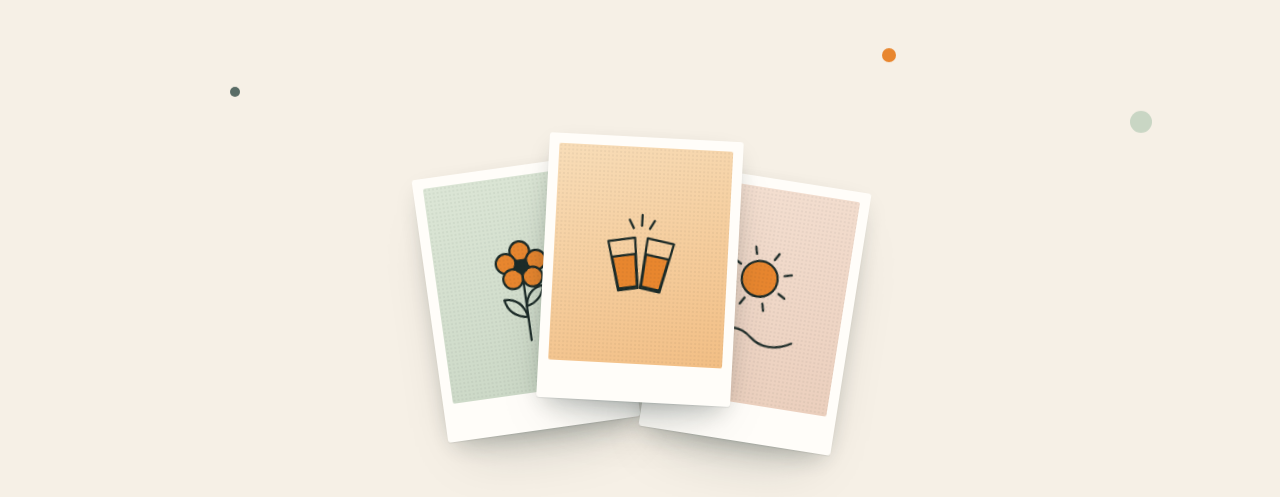
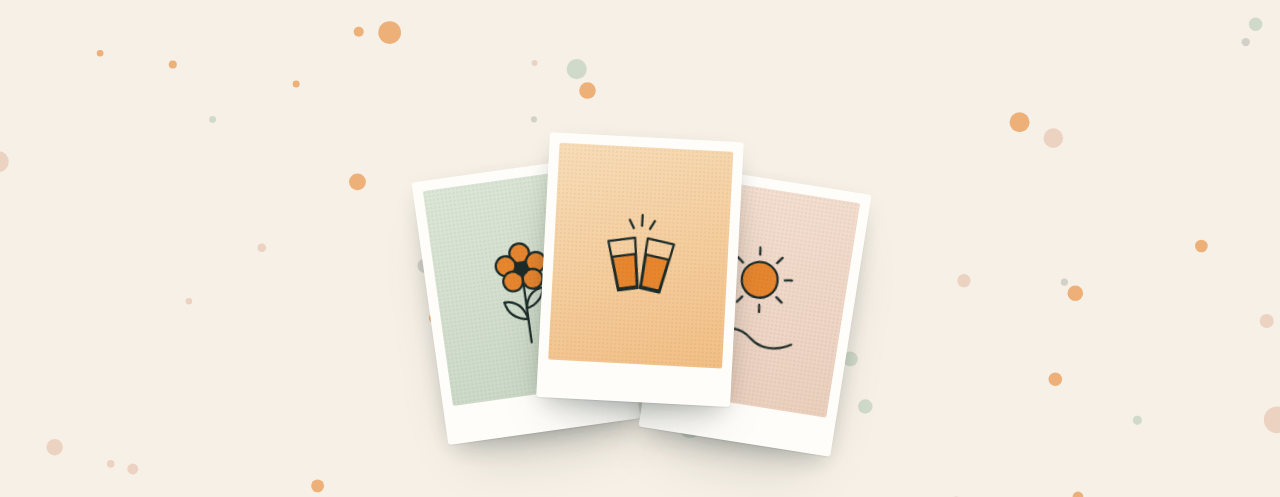
Before and after one commit to JaskeetS/drjaskeet-site, a plain HTML site: page index.html in a window 1280 px wide. Shown: the top 497 px of the page. Drawn offline with Linux system fonts and the light colour scheme.

Commit message:
Coming soon page: drifting particle circles that move away from the cursor
Co-Authored-By: Claude Fable 5.2 <noreply@anthropic.com>

```diff
--- a/index.html
+++ b/index.html
@@ -42,22 +42,16 @@
     .rays { transform-origin: 60px 56px; animation: spin 24s linear infinite; }
     @keyframes spin { to { transform: rotate(360deg); } }
 
-    /* Soft confetti dots in the background. */
-    .dots { position: absolute; inset: 0; pointer-events: none; z-index: -1; }
-    .dots span { position: absolute; border-radius: 50%; animation: bob 8s ease-in-out infinite; }
-    .dots span:nth-child(1) { width: 14px; height: 14px; background: var(--juice); right: 30%; top: 7%; }
-    .dots span:nth-child(2) { width: 22px; height: 22px; background: var(--sage); right: 10%; top: 14%; animation-delay: -2s; }
-    .dots span:nth-child(3) { width: 10px; height: 10px; background: var(--green); left: 18%; top: 11%; animation-delay: -4s; opacity: .7; }
-    .dots span:nth-child(4) { width: 18px; height: 18px; background: var(--blush); left: 6%; bottom: 14%; animation-delay: -1s; }
-    .dots span:nth-child(5) { width: 12px; height: 12px; background: var(--juice); right: 7%; bottom: 20%; animation-delay: -5s; opacity: .8; }
-    .dots span:nth-child(6) { width: 8px; height: 8px; background: var(--green); right: 38%; bottom: 7%; animation-delay: -3s; opacity: .6; }
+    /* Particle field: canvas fills <main>, above the page background, below the hero. */
+    .field { position: absolute; inset: 0; width: 100%; height: 100%; z-index: 0; pointer-events: none; display: block; }
+    .soon.hero { position: relative; z-index: 1; }
   </style>
 </head>
 <body>
 
 
   <main>
-    <div class="dots" aria-hidden="true"><span></span><span></span><span></span><span></span><span></span><span></span></div>
+    <canvas class="field" aria-hidden="true"></canvas>
 
     <section class="hero soon">
       <div class="hero__stack" aria-hidden="true">
@@ -105,5 +99,145 @@
   </main>
 
 
+  <script>
+  (function () {
+    'use strict';
+    var canvas = document.querySelector('.field');
+    if (!canvas || !canvas.getContext) return;
+    var ctx = canvas.getContext('2d');
+    if (!ctx) return;
+
+    /* ---- Tunables ---- */
+    var AREA_PER_PARTICLE = 14500;  /* px^2 per particle: ~70 on 1280x800, ~26 on 375x812 */
+    var MIN_COUNT = 26, MAX_COUNT = 80;
+    var REPEL_RADIUS = 140;         /* px */
+    var REPEL_STRENGTH = 2.4;       /* push strength right at the cursor (higher = stronger) */
+    var DRIFT_SPEED = 0.28;         /* px/frame at 60fps, typical wander speed */
+    var TURN = 0.04;                /* how fast the wander heading changes (rad/frame) */
+    var EASE = 0.025;               /* how quickly velocity settles back to drift (per frame) */
+    var DPR_CAP = 2;
+
+    var COLORS = ['#E8862E', '#C9D6C4', '#EBCFBD', '#17332F'];
+    var ALPHAS = [0.6, 0.85, 0.9, 0.16];            /* green kept faint */
+    var PICK = [0, 0, 0, 1, 1, 1, 2, 2, 2, 3];      /* weighted colour choice, green ~10% */
+
+    var reduce = window.matchMedia && window.matchMedia('(prefers-reduced-motion: reduce)').matches;
+
+    var W = 0, H = 0, dpr = 1, n = 0;
+    var X, Y, VX, VY, R, HD, SP, CI;
+    var px = 0, py = 0, active = false;
+    var rect = canvas.getBoundingClientRect();
+    var raf = 0, last = 0;
+
+    function rnd(a, b) { return a + Math.random() * (b - a); }
+
+    function seed(i) {
+      var big = Math.random() < 0.12;
+      X[i] = Math.random() * W;
+      Y[i] = Math.random() * H;
+      R[i] = big ? rnd(10, 14) : 3 + Math.pow(Math.random(), 1.8) * 7;
+      HD[i] = Math.random() * 6.2832;
+      SP[i] = DRIFT_SPEED * rnd(0.5, 1.4) * (big ? 0.6 : 1);
+      VX[i] = Math.cos(HD[i]) * SP[i];
+      VY[i] = Math.sin(HD[i]) * SP[i];
+      CI[i] = PICK[(Math.random() * PICK.length) | 0];
+    }
+
+    function resize() {
+      var w = canvas.clientWidth, h = canvas.clientHeight;
+      if (!w || !h) return;
+      var oldW = W, oldH = H;
+      dpr = Math.min(window.devicePixelRatio || 1, DPR_CAP);
+      canvas.width = Math.round(w * dpr);
+      canvas.height = Math.round(h * dpr);
+      W = w; H = h;
+      ctx.setTransform(dpr, 0, 0, dpr, 0, 0);
+      rect = canvas.getBoundingClientRect();
+      var want = Math.max(MIN_COUNT, Math.min(MAX_COUNT, Math.round(W * H / AREA_PER_PARTICLE)));
+      if (want !== n || !X) {
+        n = want;
+        X = new Float32Array(n); Y = new Float32Array(n);
+        VX = new Float32Array(n); VY = new Float32Array(n);
+        R = new Float32Array(n); HD = new Float32Array(n);
+        SP = new Float32Array(n); CI = new Uint8Array(n);
+        for (var i = 0; i < n; i++) seed(i);
+      } else if (oldW && oldH) {
+        var sx = W / oldW, sy = H / oldH;
+        for (var j = 0; j < n; j++) { X[j] *= sx; Y[j] *= sy; }
+      }
+      draw();
+    }
+
+    function draw() {
+      ctx.clearRect(0, 0, W, H);
+      for (var i = 0; i < n; i++) {
+        var c = CI[i];
+        ctx.globalAlpha = ALPHAS[c];
+        ctx.fillStyle = COLORS[c];
+        ctx.beginPath();
+        ctx.arc(X[i], Y[i], R[i], 0, 6.2832);
+        ctx.fill();
+      }
+      ctx.globalAlpha = 1;
+    }
+
+    function frame(t) {
+      raf = requestAnimationFrame(frame);
+      var dt = last ? (t - last) / 16.667 : 1;
+      last = t;
+      if (dt > 3) dt = 3;
+      var r2 = REPEL_RADIUS * REPEL_RADIUS;
+      var ease = 1 - Math.pow(1 - EASE, dt);
+      for (var i = 0; i < n; i++) {
+        /* wander: heading random-walks, velocity eases toward it */
+        HD[i] += (Math.random() - 0.5) * TURN * 2 * dt;
+        VX[i] += (Math.cos(HD[i]) * SP[i] - VX[i]) * ease;
+        VY[i] += (Math.sin(HD[i]) * SP[i] - VY[i]) * ease;
+        /* cursor repulsion: stronger the closer it is */
+        if (active) {
+          var dx = X[i] - px, dy = Y[i] - py, d2 = dx * dx + dy * dy;
+          if (d2 < r2) {
+            var d = Math.sqrt(d2) || 0.001;
+            var k = 1 - d / REPEL_RADIUS;
+            var f = REPEL_STRENGTH * k * k * 0.72 * dt / d;
+            VX[i] += dx * f;
+            VY[i] += dy * f;
+          }
+        }
+        X[i] += VX[i] * dt;
+        Y[i] += VY[i] * dt;
+        /* wrap off the edges */
+        var m = R[i] + 2;
+        if (X[i] < -m) X[i] = W + m; else if (X[i] > W + m) X[i] = -m;
+        if (Y[i] < -m) Y[i] = H + m; else if (Y[i] > H + m) Y[i] = -m;
+      }
+      draw();
+    }
+
+    function start() { if (!raf && !reduce && !document.hidden) { last = 0; raf = requestAnimationFrame(frame); } }
+    function stop() { if (raf) { cancelAnimationFrame(raf); raf = 0; } }
+
+    function onMove(e) {
+      px = e.clientX - rect.left;
+      py = e.clientY - rect.top;
+      active = true;
+    }
+    function off() { active = false; }
+
+    resize();
+    window.addEventListener('resize', resize);
+    if (reduce) return;
+
+    window.addEventListener('pointermove', onMove, { passive: true });
+    window.addEventListener('pointerdown', onMove, { passive: true });
+    window.addEventListener('pointerup', function (e) { if (e.pointerType !== 'mouse') off(); }, { passive: true });
+    window.addEventListener('pointercancel', off, { passive: true });
+    document.documentElement.addEventListener('pointerleave', off, { passive: true });
+    window.addEventListener('blur', off);
+    window.addEventListener('scroll', function () { rect = canvas.getBoundingClientRect(); }, { passive: true });
+    document.addEventListener('visibilitychange', function () { if (document.hidden) { stop(); off(); } else start(); });
+    start();
+  })();
+  </script>
 </body>
 </html>
```
